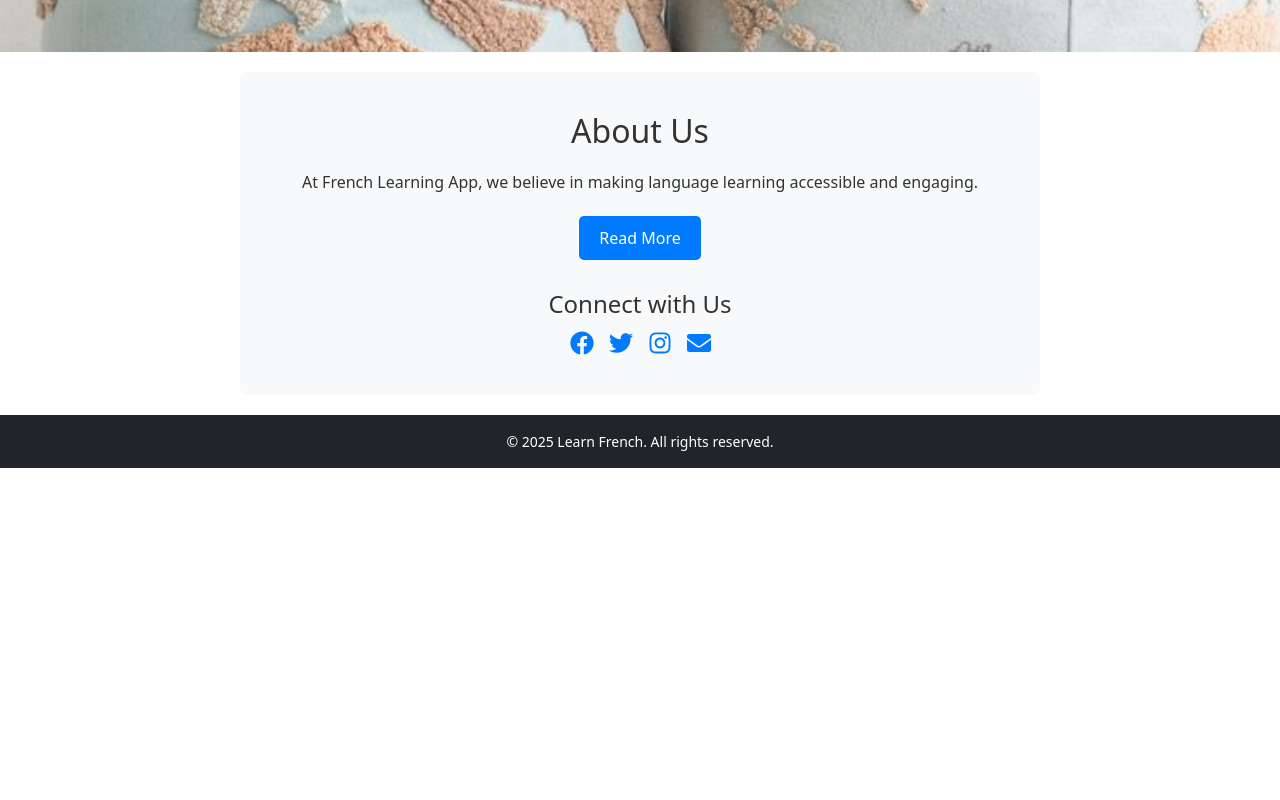
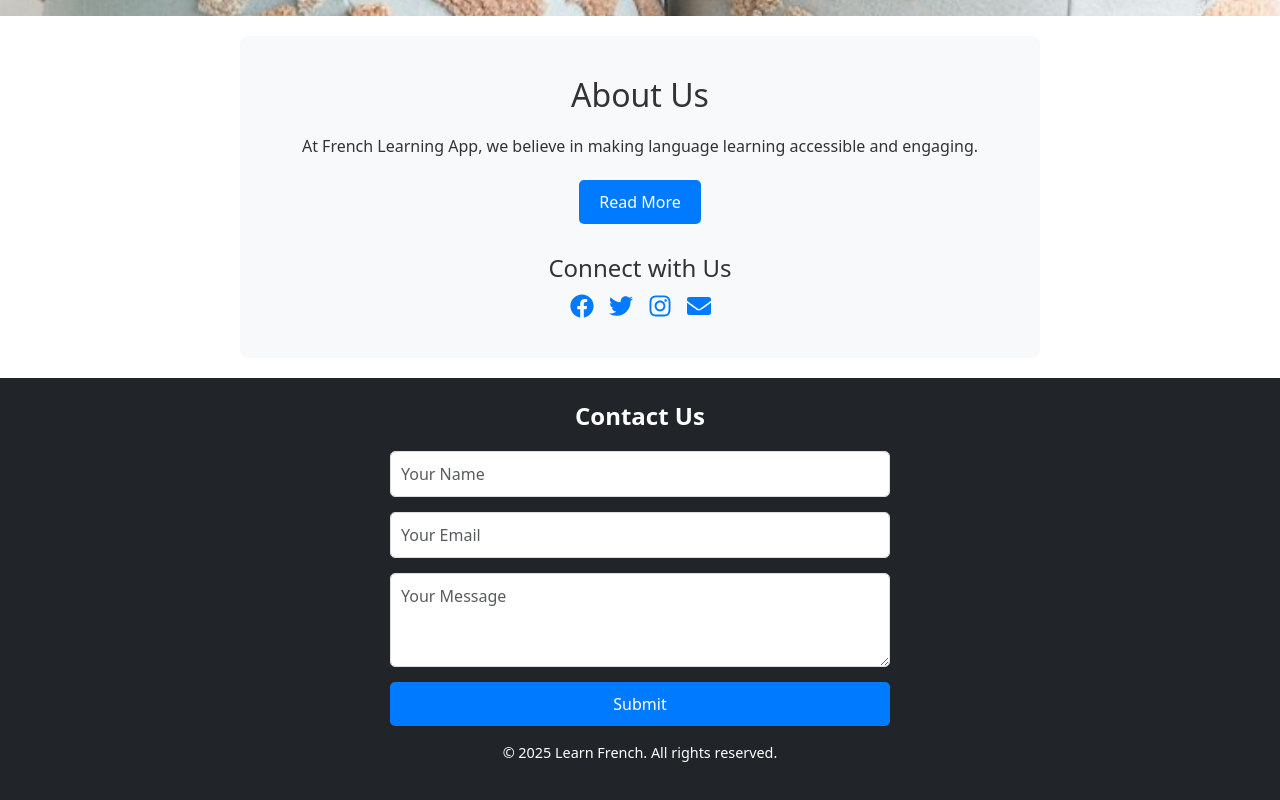
Before and after one commit to benlaguroun/french-learning-app, a React (Create React App) app: page / in a window 1280 px wide. Shown: the part 2058-2858 px from the top of the page. Before the commit the page ends 2526 px from the top, so only its background shows below. Built offline with nearby package versions, Linux system fonts and the light colour scheme.

Commit message:
fix background image

```diff
--- a/src/components/AppShowcaseSection.css
+++ b/src/components/AppShowcaseSection.css
@@ -1,16 +1,15 @@
 /* App Showcase Section Styles */
 .app-showcase-section {
-  height: 100vh;
   background-image: url("../images/app-showcase-bg.jpg"); /* Replace with your background image path */
   background-size: cover;
   background-position: center;
-  background-attachment: fixed;
   display: flex;
   align-items: center;
   justify-content: center;
   position: relative;
   color: white;
   text-align: center;
+  padding: 50px 20px; /* Use padding instead of fixed height */
 }
 
 .app-showcase-section .overlay {
@@ -70,3 +69,31 @@
   font-size: 1rem;
   color: #f8f9fa;
 }
+
+/* Mobile Responsiveness */
+@media (max-width: 768px) {
+  .app-showcase-section {
+    background-attachment: scroll; /* Prevent fixed background on small screens */
+    padding: 30px 10px;
+  }
+
+  .section-title {
+    font-size: 2rem;
+  }
+
+  .showcase-item {
+    padding: 15px;
+  }
+
+  .showcase-item .icon {
+    font-size: 2.5rem;
+  }
+
+  .showcase-item h3 {
+    font-size: 1.2rem;
+  }
+
+  .showcase-item p {
+    font-size: 0.9rem;
+  }
+}
--- a/src/components/Footer.css
+++ b/src/components/Footer.css
@@ -1,11 +1,102 @@
 .footer {
-  position: relative;
-  bottom: 0;
+  background-color: #343a40;
+  color: #fff;
+  padding: 40px 20px;
+}
+
+.footer h3 {
+  margin-bottom: 20px;
+  font-size: 1.5rem;
+  font-weight: 600;
+}
+
+.contact-form {
+  max-width: 500px;
+  margin: 0 auto;
+}
+
+.contact-form .form-group {
+  margin-bottom: 15px;
+}
+
+.contact-form .form-control {
   width: 100%;
-  background-color: #343a40;
+  padding: 10px;
+  border: 1px solid #ddd;
+  border-radius: 5px;
+}
+
+.contact-form .form-control:focus {
+  border-color: #007bff;
+  box-shadow: 0 0 5px rgba(0, 123, 255, 0.5);
+}
+
+.contact-form .btn {
+  width: 100%;
+  padding: 10px;
+  background-color: #007bff;
+  border: none;
+  color: #fff;
+  border-radius: 5px;
+  transition: background-color 0.3s ease;
+}
+
+.contact-form .btn:hover {
+  background-color: #0056b3;
 }
 
 .footer p {
-  margin: 0;
-  font-size: 14px;
+  margin-top: 20px;
+  font-size: 0.9rem;
 }
+.footer {
+  background-color: #343a40;
+  color: #fff;
+  padding: 40px 20px;
+}
+
+.footer h3 {
+  margin-bottom: 20px;
+  font-size: 1.5rem;
+  font-weight: 600;
+}
+
+.contact-form {
+  max-width: 500px;
+  margin: 0 auto;
+}
+
+.contact-form .form-group {
+  margin-bottom: 15px;
+}
+
+.contact-form .form-control {
+  width: 100%;
+  padding: 10px;
+  border: 1px solid #ddd;
+  border-radius: 5px;
+}
+
+.contact-form .form-control:focus {
+  border-color: #007bff;
+  box-shadow: 0 0 5px rgba(0, 123, 255, 0.5);
+}
+
+.contact-form .btn {
+  width: 100%;
+  padding: 10px;
+  background-color: #007bff;
+  border: none;
+  color: #fff;
+  border-radius: 5px;
+  transition: background-color 0.3s ease;
+}
+
+.contact-form .btn:hover {
+  background-color: #0056b3;
+}
+
+.footer p {
+  margin-top: 20px;
+  font-size: 0.9rem;
+}
--- a/src/components/Footer.jsx
+++ b/src/components/Footer.jsx
@@ -1,11 +1,41 @@
 import React from "react";
-import "./Footer.css"; // Custom styles
+import "./Footer.css";
 
 const Footer = () => {
   return (
-    <footer className="footer bg-dark text-white text-center py-3">
+    <footer className="footer bg-dark text-white text-center py-4">
       <div className="container">
-        <p>&copy; 2025 Learn French. All rights reserved.</p>
+        <h3>Contact Us</h3>
+        <form className="contact-form">
+          <div className="form-group">
+            <input
+              type="text"
+              className="form-control"
+              placeholder="Your Name"
+              required
+            />
+          </div>
+          <div className="form-group">
+            <input
+              type="email"
+              className="form-control"
+              placeholder="Your Email"
+              required
+            />
+          </div>
+          <div className="form-group">
+            <textarea
+              className="form-control"
+              rows="3"
+              placeholder="Your Message"
+              required
+            ></textarea>
+          </div>
+          <button type="submit" className="btn btn-primary">
+            Submit
+          </button>
+        </form>
+        <p className="mt-3">&copy; 2025 Learn French. All rights reserved.</p>
       </div>
     </footer>
   );
```
